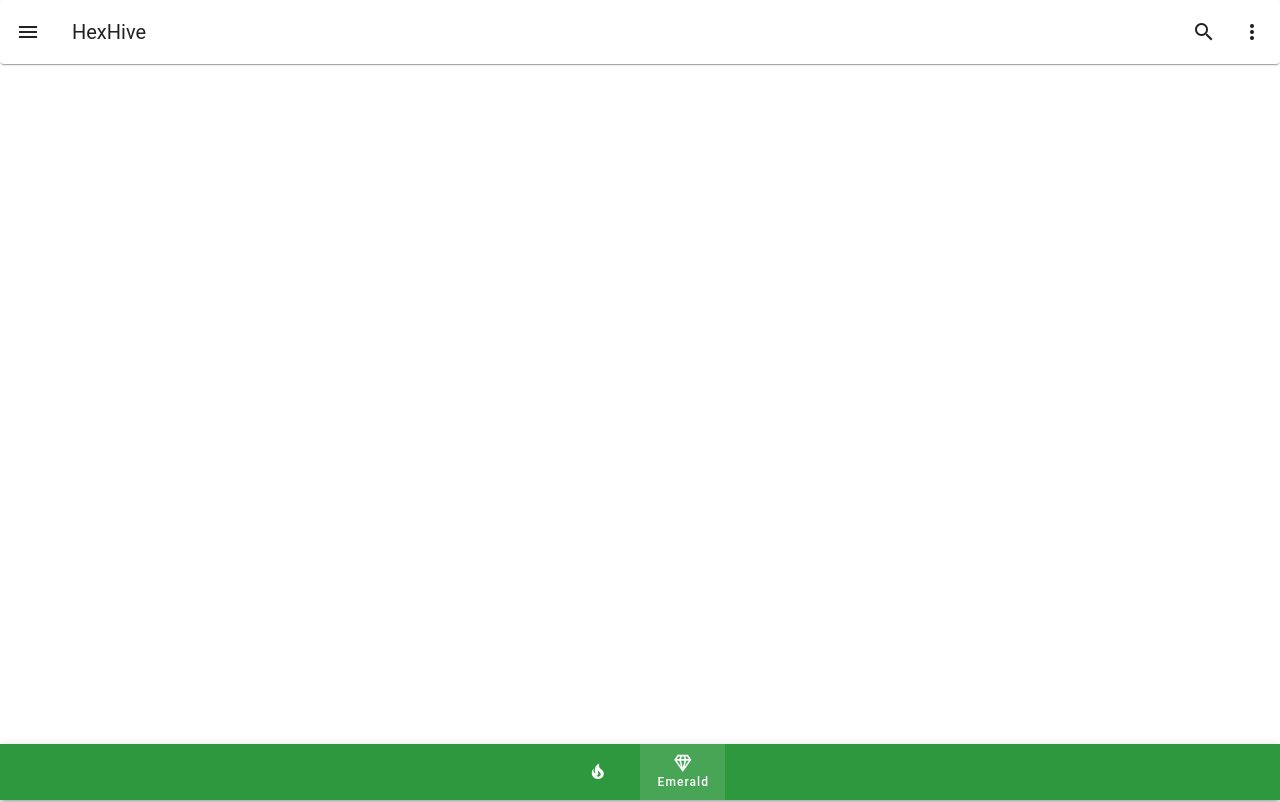
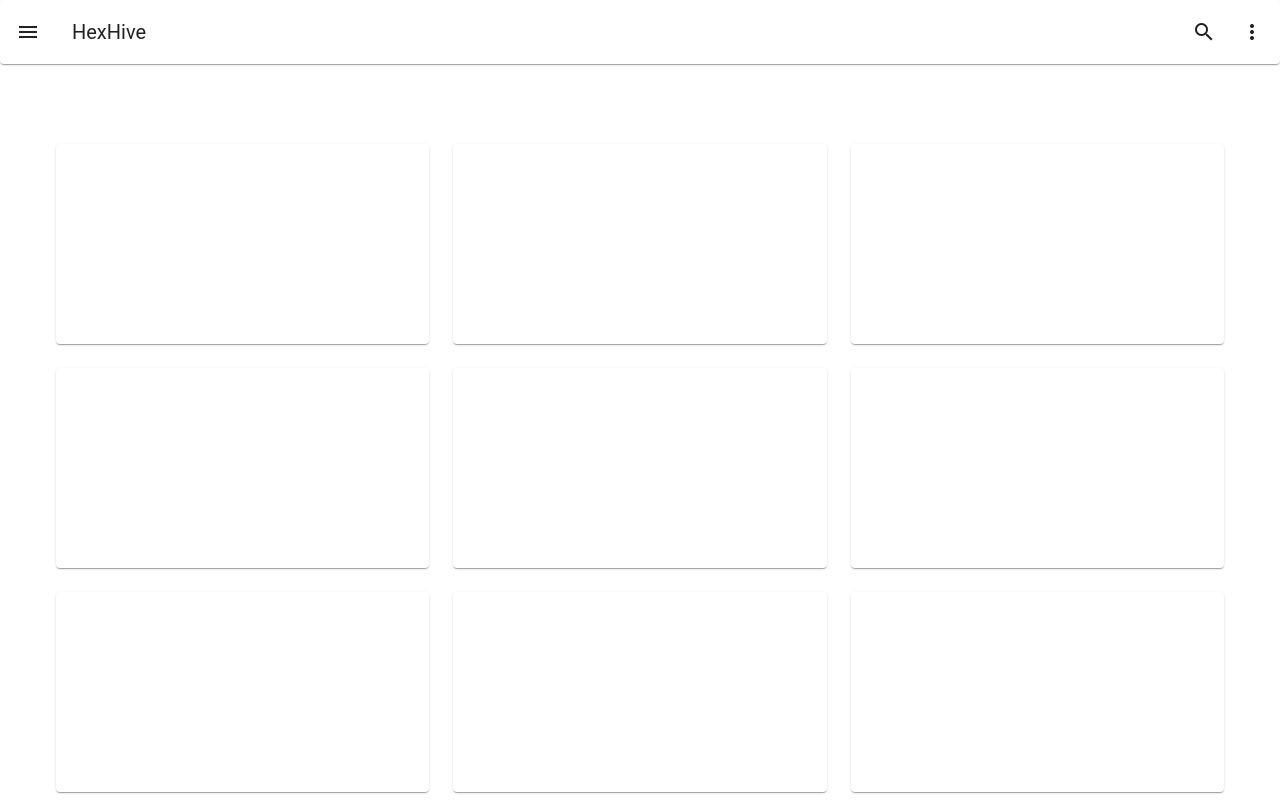
Before and after one commit to hexhivemind/HexHive, a Nuxt app: page /romhacks in a window 1280 px wide. Shown: the top 802 px of the page. Built offline with nearby package versions, Linux system fonts and the light colour scheme.

Commit message:
feat: basic skeleton for romhack listings

```diff
--- a/pages/romhacks.vue
+++ b/pages/romhacks.vue
@@ -1,4 +1,14 @@
-<template></template>
+<template>
+  <v-main>
+    <v-container>
+      <v-row>
+        <v-col v-for="n in 12" :key="n" cols="4">
+          <v-card height="200"></v-card>
+        </v-col>
+      </v-row>
+    </v-container>
+  </v-main>
+</template>
 
 <script lang="ts" setup>
   definePageMeta({
```
